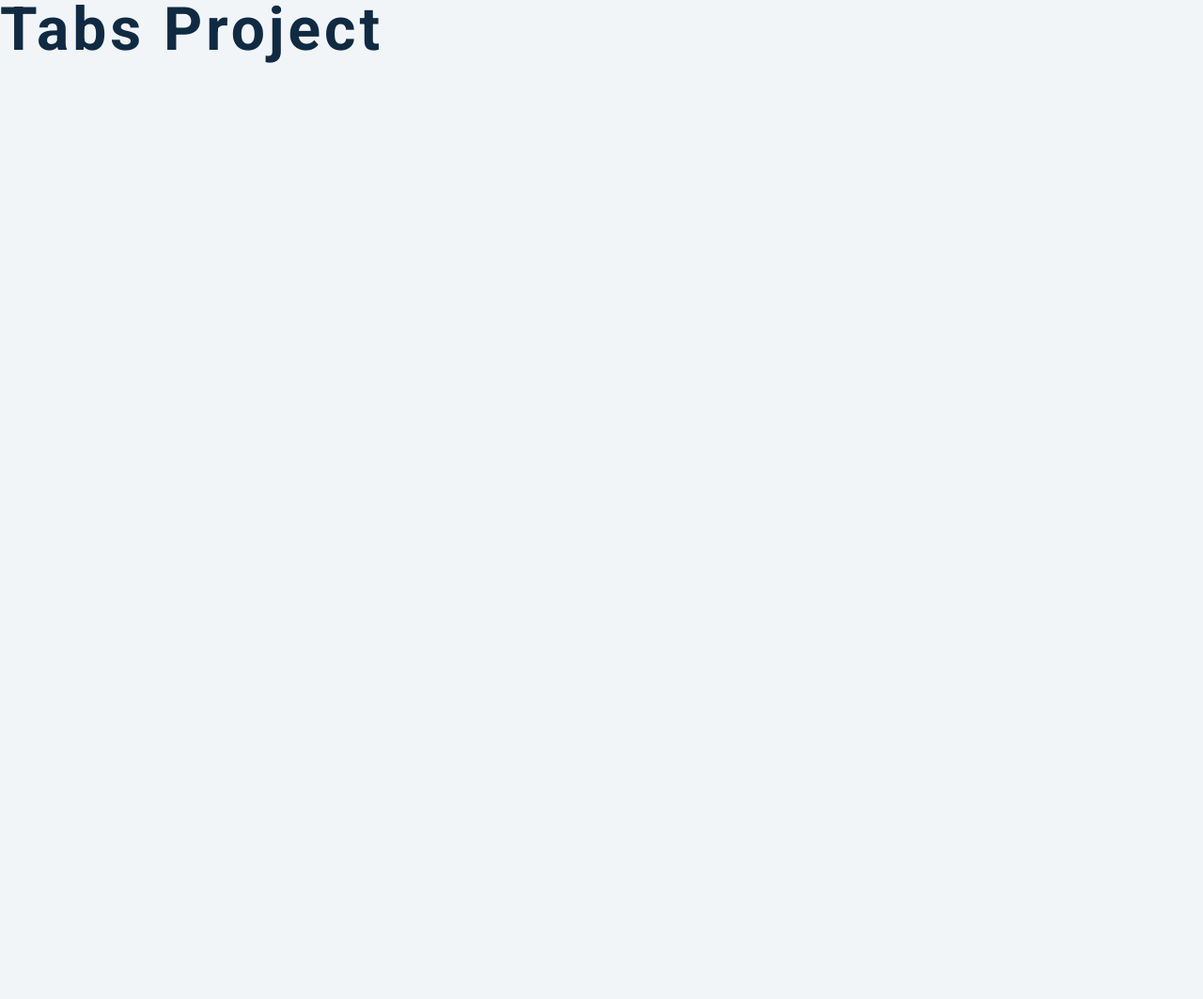
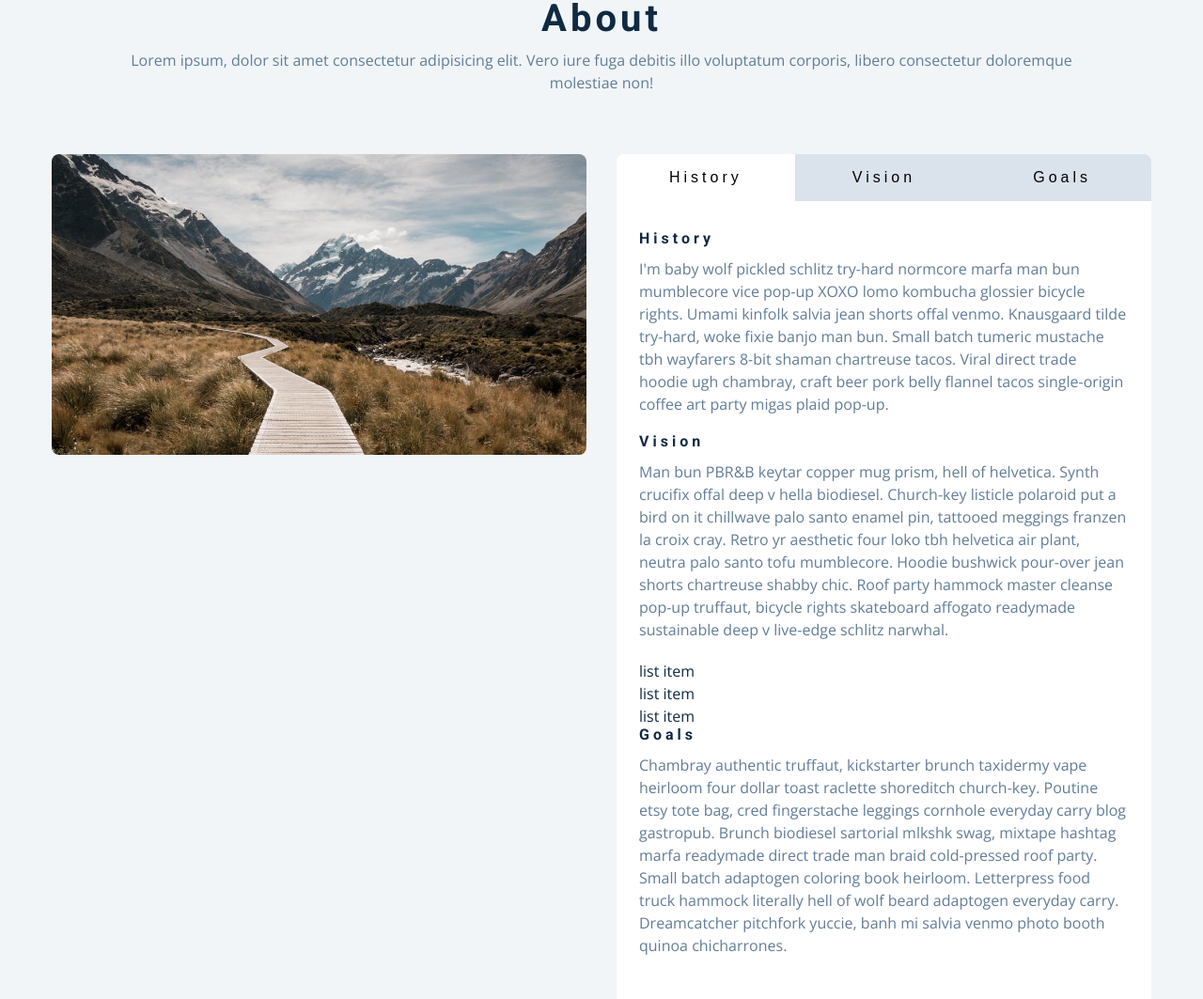
Before and after one commit to lilianagorga/tabs, a plain HTML site: page setup/index.html in a window 1280 px wide. Shown: the top 1063 px of the page at 94% size. Before the commit the page ends 800 px from the top, so only its background shows below. Drawn offline with nearby package versions, Linux system fonts and the light colour scheme.

Commit message:
progetto finito

```diff
--- a/setup/app.js
+++ b/setup/app.js
@@ -0,0 +1,18 @@
+const buttons = document.querySelectorAll('.tab-btn');
+const about = document.querySelector('.about');
+const articles = document.querySelectorAll('.content');
+
+about.addEventListener('click', function(e) {
+    const id = e.target.dataset.id;
+    if(id) {
+        buttons.forEach(function(btn) {
+            btn.classList.remove('active');
+            e.target.classList.add('active');
+        });
+        articles.forEach(function(article) {
+            article.classList.remove('active');
+        });
+        const element = document.getElementById(id);
+        element.classList.add('active');
+    }
+})
--- a/setup/index.html
+++ b/setup/index.html
@@ -9,7 +9,75 @@
     <link rel="stylesheet" href="styles.css" />
   </head>
   <body>
-    <h1>tabs project</h1>
+    <section>
+      <div class="title">
+        <h2>about</h2>
+        <p>Lorem ipsum, dolor sit amet consectetur adipisicing elit. Vero iure fuga debitis illo voluptatum corporis, libero consectetur doloremque molestiae non!</p>
+      </div>
+      <div class="about-center section-center">
+        <article class="about-img">
+          <img src="./hero-bcg.jpeg" alt="about picture">
+        </article>
+        <article class="about">
+          <!-- btn container -->
+          <div class="btn-container">
+            <button class="tab-btn active" data-id="history">history</button>
+            <button class="tab-btn" data-id="vision">vision</button>
+            <button class="tab-btn" data-id="goals">goals</button>
+          </div>
+          <article class="about-content">
+
+            <div class="content active" id="history">
+              <h4>history</h4>
+              <!-- history -->
+              <p>
+                I'm baby wolf pickled schlitz try-hard normcore marfa man bun mumblecore vice
+                pop-up XOXO lomo kombucha glossier bicycle rights. Umami kinfolk salvia jean
+                shorts offal venmo. Knausgaard tilde try-hard, woke fixie banjo man bun. Small
+                batch tumeric mustache tbh wayfarers 8-bit shaman chartreuse tacos. Viral
+                direct trade hoodie ugh chambray, craft beer pork belly flannel tacos
+                single-origin coffee art party migas plaid pop-up.
+              </p>
+            </div>
+
+            <div class="content active" id="vision">
+              <h4>vision</h4>
+              <!-- vision -->
+              <p>
+                Man bun PBR&B keytar copper mug prism, hell of helvetica. Synth crucifix offal
+                deep v hella biodiesel. Church-key listicle polaroid put a bird on it
+                chillwave palo santo enamel pin, tattooed meggings franzen la croix cray.
+                Retro yr aesthetic four loko tbh helvetica air plant, neutra palo santo tofu
+                mumblecore. Hoodie bushwick pour-over jean shorts chartreuse shabby chic. Roof
+                party hammock master cleanse pop-up truffaut, bicycle rights skateboard
+                affogato readymade sustainable deep v live-edge schlitz narwhal.
+              </p>
+              <ul>
+                <li>list item</li>
+                <li>list item</li>
+                <li>list item</li>
+              </ul>
+            </div>
+
+            <div class="content active" id="goals">
+              <h4>goals</h4>
+              <!-- goals -->
+              <p>
+                Chambray authentic truffaut, kickstarter brunch taxidermy vape heirloom four
+                dollar toast raclette shoreditch church-key. Poutine etsy tote bag, cred
+                fingerstache leggings cornhole everyday carry blog gastropub. Brunch biodiesel
+                sartorial mlkshk swag, mixtape hashtag marfa readymade direct trade man braid
+                cold-pressed roof party. Small batch adaptogen coloring book heirloom.
+                Letterpress food truck hammock literally hell of wolf beard adaptogen everyday
+                carry. Dreamcatcher pitchfork yuccie, banh mi salvia venmo photo booth quinoa
+                chicharrones.
+              </p>
+            </div>
+
+          </article>
+        </article>
+      </div>
+    </section>
     <!-- javascript -->
     <script src="app.js"></script>
   </body>
```
Also changed, not shown: setup/utils.html (deleted, +0 -35 lines).
